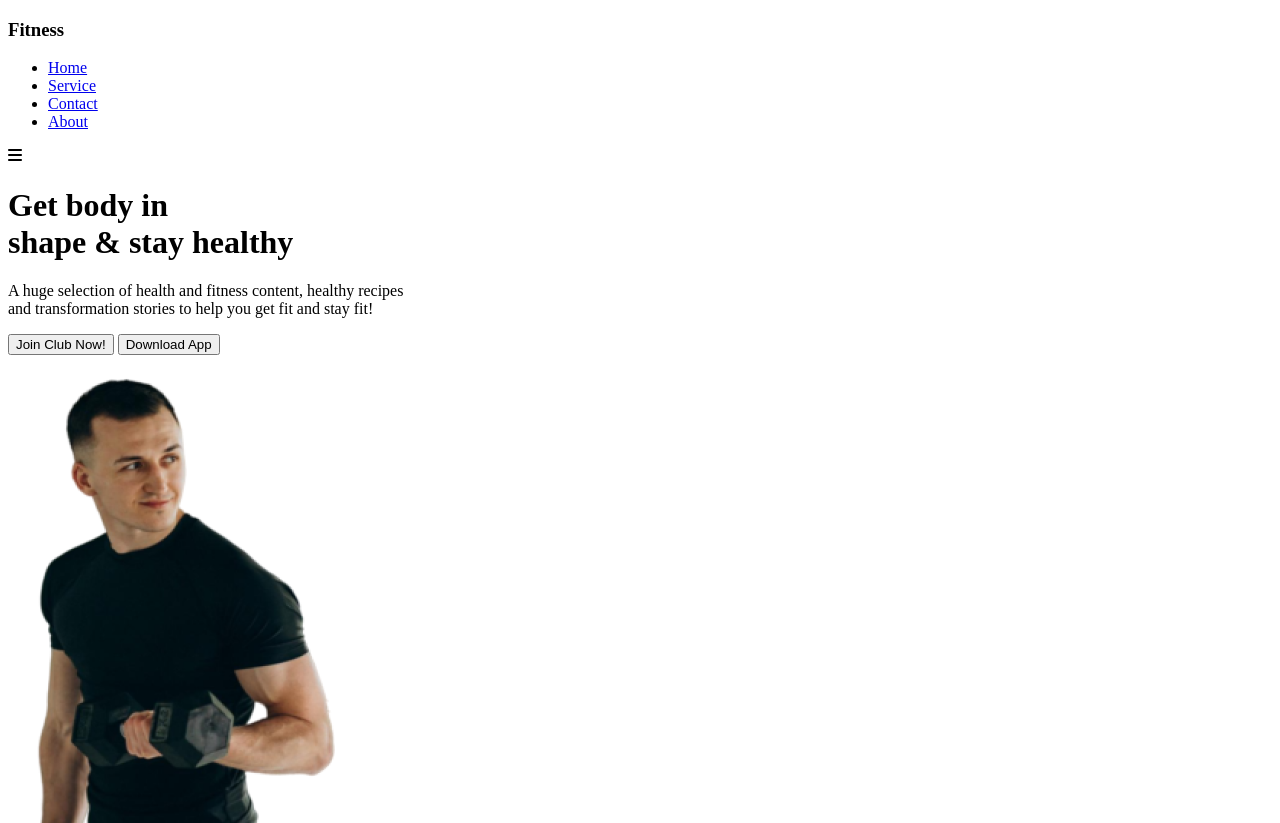
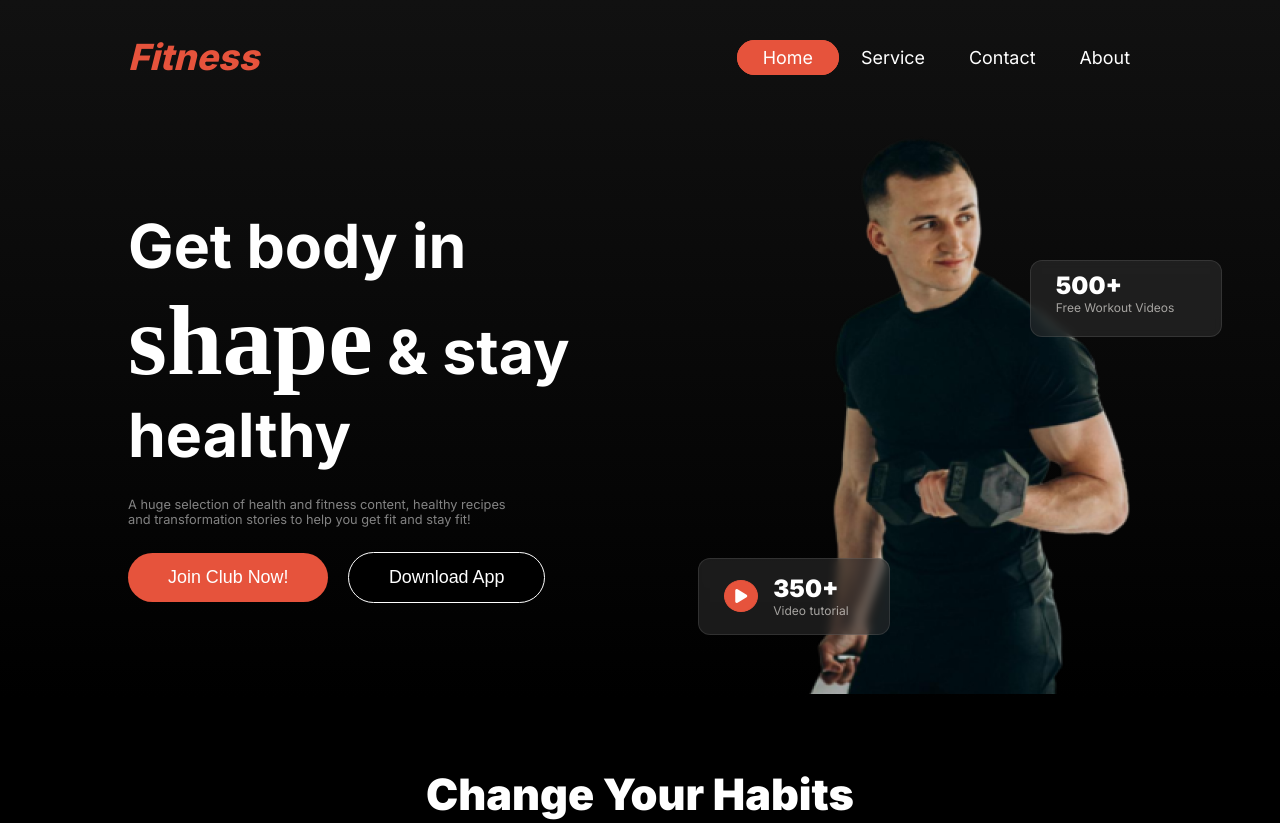
Before and after one commit to nirobahmed0298/B10A2-versatile_ui_main, a plain HTML site: page index.html in a window 1280 px wide. Shown: the top 823 px of the page. Drawn offline with Linux system fonts and the light colour scheme.

Commit message:
added all section

```diff
--- a/style.css
+++ b/style.css
@@ -1,4 +1,222 @@
+/* Inter Font */
+@import url('https://fonts.googleapis.com/css2?family=Inter:wght@100..900&display=swap');
 
+/* Miama Font */
+body {
+    font-family: "Inter", sans-serif;
+    background-color: black;
+    color: white;
+}
+
+:root {
+    --primary-color: rgb(230, 83, 60);
+    --secondary-color: rgba(255, 255, 255, 0.5);
+}
+
+* {
+    margin: 0;
+    padding: 0;
+}
+
+/* Same Style */
+a,
+li {
+    text-decoration: none;
+    list-style: none;
+}
+
+.container {
+    width: 80%;
+    margin: 0 auto;
+}
+
+.headding {
+    font-size: 2.7rem;
+    font-weight: 900;
+}
+
+.p-title {
+    color: var(--secondary-color);
+    font-size: 0.8rem;
+    margin: 25px 0;
+
+}
+
+.btn {
+    padding: 14px 40px;
+    border: none;
+    border-radius: 40px;
+    font-size: 1.12rem;
+    font-weight: 400;
+    color: white;
+    background-color: var(--primary-color);
+}
+
+table,
+th,
+td {
+    border: 1px solid rgb(236, 236, 236, 0.5);
+    border-collapse: collapse;
+    padding: 15px 30px;
+    font-size: 12px;
+    text-align: left;
+}
+
+
+/* Main Style */
+nav {
+    display: flex;
+    justify-content: space-between;
+    align-items: center;
+    padding: 35px 0;
+}
+
+nav ul {
+    display: flex;
+    align-items: center;
+}
+
+nav h3 ,.logo {
+    font-size: 2.25rem;
+    font-weight: 800;
+    color: var(--primary-color);
+    font-style: italic;
+}
+
+nav ul li a {
+    color: white;
+    font-size: 1.12rem;
+    padding: 0 22px;
+}
+
+ul li .home {
+    border: 1px solid var(--primary-color);
+    background-color: var(--primary-color);
+    padding: 6px 25px;
+    border-radius: 40px;
+}
+
+ul li a:hover {
+    border: 1px solid var(--primary-color);
+    background-color: var(--primary-color);
+    padding: 6px 25px;
+    border-radius: 40px;
+}
+
+.icon {
+    display: none;
+}
+
+header {
+    background: linear-gradient(180.00deg, rgb(17, 17, 17), rgba(119, 119, 119, 0) 100%);
+}
+
+.header-section {
+    display: flex;
+    align-items: center;
+    gap: 100px;
+}
+
+.header-content h1 {
+    font-size: 3.8rem;
+    font-weight: bolder;
+}
+
+.header-content span {
+    font-size: 100px;
+    font-family: Miama;
+    src: url(./Miama.ttf);
+
+}
+
+.header-image {
+    position: relative;
+}
+
+.title-1,
+.title-2 {
+    width: 140px;
+    height: 55px;
+    border: 1px solid rgba(255, 255, 255, 0.1);
+    border-radius: 12px;
+    backdrop-filter: blur(5px);
+    background: rgba(48, 48, 48, 0.54);
+    padding: 10px 25px;
+}
+
+.title-1 {
+    position: absolute;
+    top: 25%;
+    left: 65%;
+}
+
+.title-2 {
+    position: absolute;
+    top: 76%;
+    left: -30%;
+    display: flex;
+    align-items: center;
+    gap: 15px;
+}
+
+.title-1 h4,
+.title-2 h4 {
+    font-size: 1.5rem;
+    font-weight: 900;
+}
+
+.title-2 #play {
+    border: 1px solid var(--primary-color);
+    background-color: var(--primary-color);
+    padding: 7px 10px;
+    border-radius: 50%;
+}
+
+.title-2 p,
+.title-1 p {
+    font-size: 12px;
+    color: rgba(239, 237, 232, 0.65);
+}
+
+#btn {
+    background-color: black;
+    padding: 14px 40px;
+    border: 1px solid white;
+    border-radius: 40px;
+    font-size: 1.12rem;
+    font-weight: 400;
+    color: white;
+    background-color: black;
+    margin-left: 15px;
+}
+
+/* Habits section */
+.habits {
+    margin: 70px 0;
+    text-align: center;
+}
+
+.habits-card {
+    display: flex;
+    justify-content: space-around;
+}
+
+.card {
+    margin-top: 30px;
+}
+
+.card h5 {
+    margin: 12px 0;
+}
+
+.card p {
+    font-size: 0.7rem;
+    opacity: 0.6;
+}
+
+.card img {
+    border-radius: 50%;
+}
 
 /* Run Section */
 .run-section {
```
